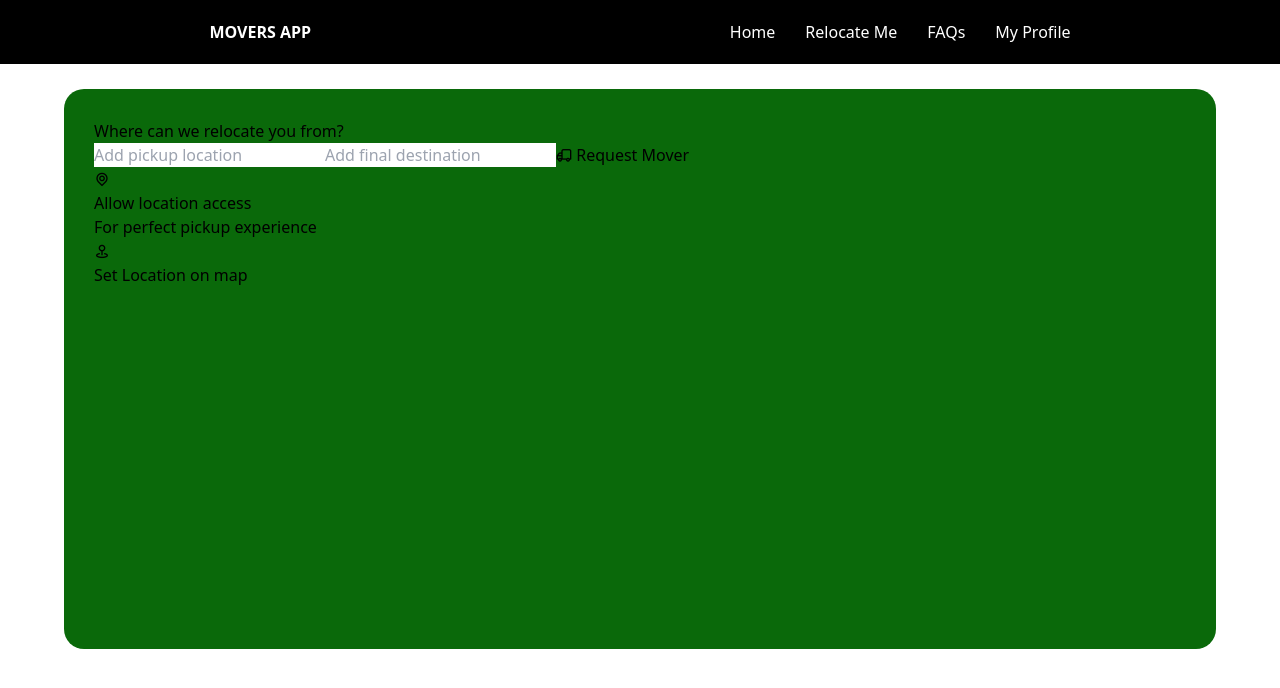
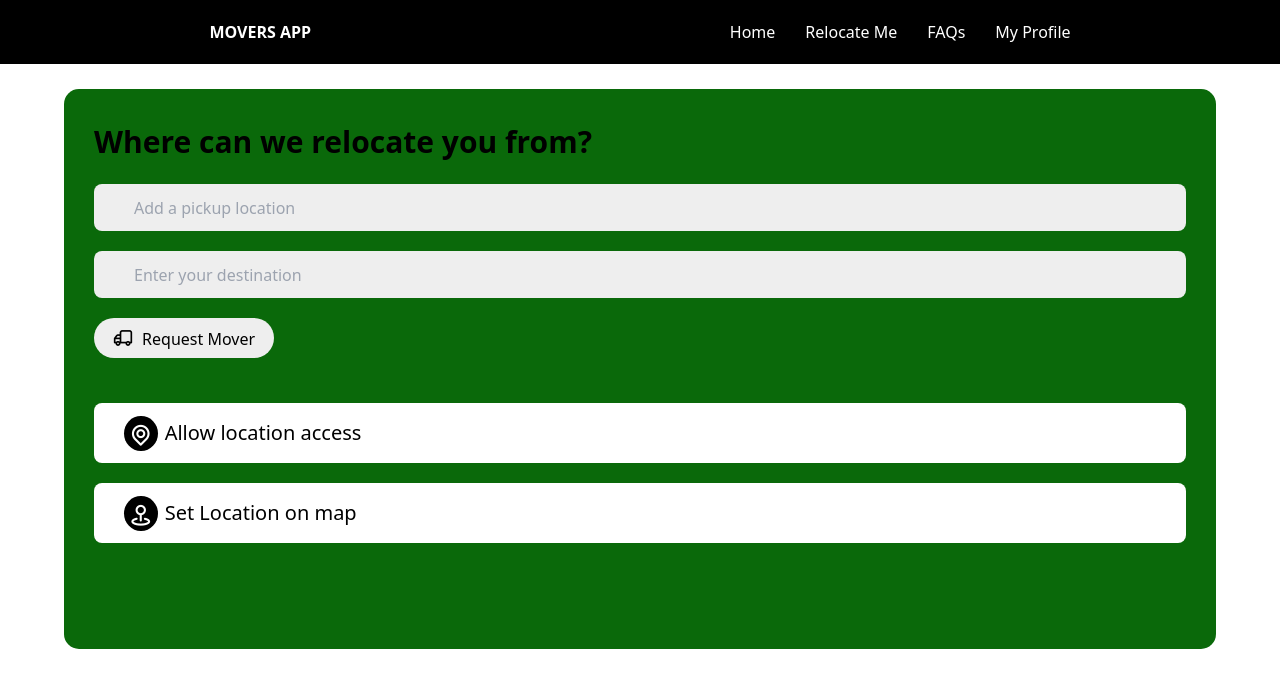
Before and after one commit to dennismuturi/movers-app-frontend, a React (Create React App) app: page / in a window 1280 px wide. Shown: the top 688 px of the page. Built offline with nearby package versions, Linux system fonts and the light colour scheme.

Commit message:
added styling to the request mover form

```diff
--- a/src/components/customer-profile-page/RequestForm.jsx
+++ b/src/components/customer-profile-page/RequestForm.jsx
@@ -5,23 +5,26 @@ const RequestForm = () => {
   return (
     <div className="form_container">
       <div className="tagline">
-        <h2 className="heading">Where can we relocate you from?</h2>
+        <h2 className="header">Where can we relocate you from?</h2>
       </div>
       <form action="submit" className="request_form">
-        <input type="text" placeholder="Add pickup location" />
-        <input type="text" placeholder="Add final destination" />
+        <input type="text" placeholder="Add a pickup location" />
+        <input type="text" placeholder="Enter your destination" />
         <button type="submit" className="request_mover_btn">
-          <i class="uil uil-truck"></i> Request Mover
+          <i class="uil uil-truck truck_icon"></i> Request Mover
         </button>
       </form>
+
       <div className="location_access">
-        <i class="uil uil-location-point"></i>
         <div className="location_access_content">
+          <i class="uil uil-location-point location_icon"></i>
           <h3 className="heading">Allow location access</h3>
-          <p>For perfect pickup experience</p>
+
+          {/* <span className="sub_heading">For perfect pickup experience</span> */}
         </div>
+
         <div className="set_location">
-          <i class="uil uil-map-pin-alt"></i>
+          <i class="uil uil-map-pin-alt location_icon"></i>
           <h3 className="heading">Set Location on map</h3>
         </div>
       </div>
--- a/src/components/customer-profile-page/styles/requestform.css
+++ b/src/components/customer-profile-page/styles/requestform.css
@@ -12,5 +12,102 @@
   padding: 3rem;
   margin: auto;
   margin-top: 2.5rem;
-  border-radius: 20px;
+  border-radius: 15px;
 }
+
+div .tagline {
+  margin-bottom: 2rem;
+  display: block;
+}
+
+.header {
+  font-weight: bold;
+  font-size: 3rem;
+}
+
+form {
+  display: flex;
+  flex-direction: column;
+  border-style: none;
+}
+
+input {
+  margin-bottom: 2rem;
+  height: 4.7rem;
+  border-radius: 8px;
+  padding-left: 4rem;
+  background-color: rgb(238, 238, 238);
+}
+
+.request_form button {
+  background: rgb(238, 238, 238);
+  height: 4rem;
+  width: 18rem;
+  font-weight: 400;
+  border-radius: 25px;
+  margin-bottom: 3rem;
+  /* border: solid 1px #000; */
+}
+
+.truck_icon {
+  margin-right: 0.5rem;
+  font-size: 2rem;
+  font-weight: bold;
+  background: rgb(238, 238, 238);
+  color: #000;
+}
+
+div .location_access {
+  display: block;
+}
+
+.location_access_content {
+  /* position: relative; */
+  display: flex;
+  flex-direction: row;
+  position: relative;
+  height: 6rem;
+  margin-top: 1.5rem;
+  margin-bottom: 2rem;
+  background: #fff;
+  border-radius: 8px;
+  align-items: center;
+  padding-left: 3rem;
+}
+
+.location_access_content:hover,
+.set_location:hover {
+  cursor: pointer;
+  background: rgb(238, 238, 238);
+}
+
+.location_icon {
+  width: 3.5rem;
+  height: 3.5rem;
+  font-size: 2.5rem;
+  text-align: center;
+  border-radius: 50%;
+  background-color: #000;
+  color: #fff;
+  margin-right: 0.7rem;
+}
+
+.heading {
+  font-weight: 500;
+  width: 100%;
+  font-size: 2rem;
+  display: flex;
+}
+
+.set_location {
+  position: relative;
+  display: flex;
+  flex-direction: row;
+  height: 6rem;
+  border-radius: 8px;
+  margin-top: 1.5rem;
+  margin-bottom: 2rem;
+  background: #fff;
+  align-items: center;
+  padding-left: 3rem;
+}
```
